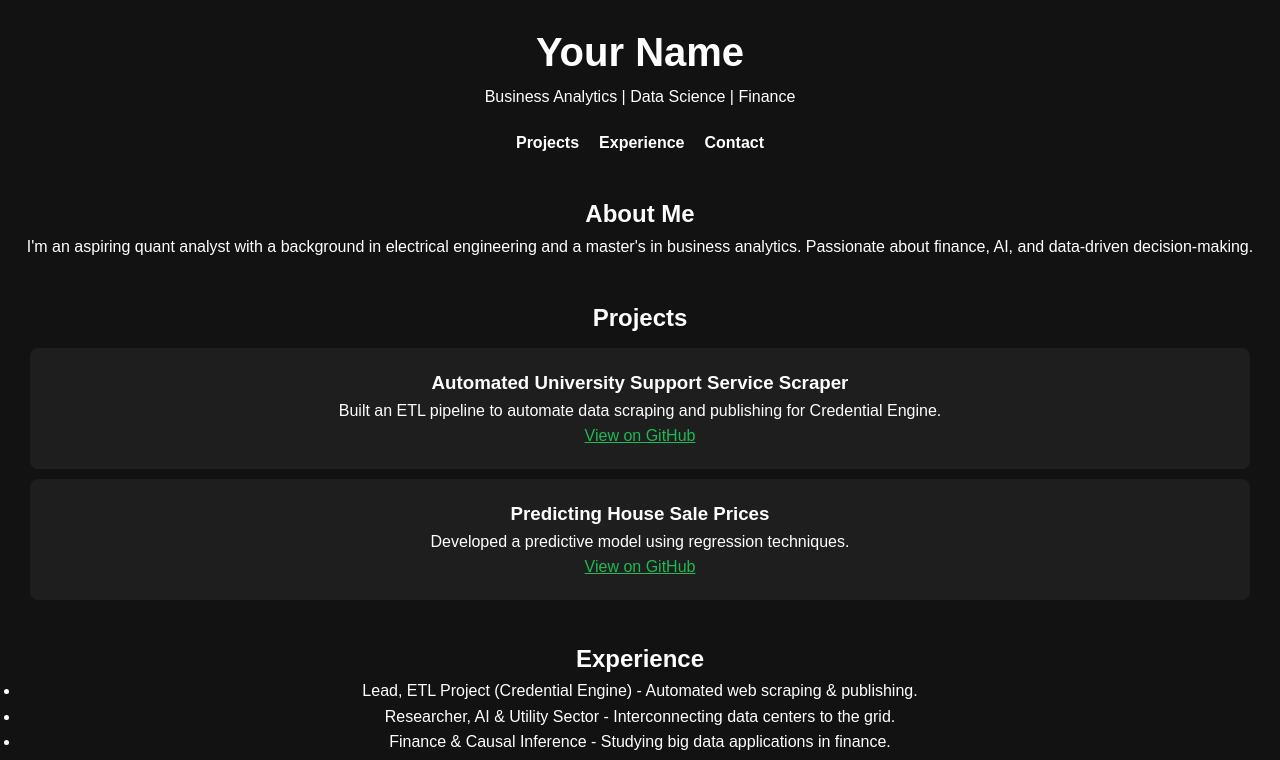
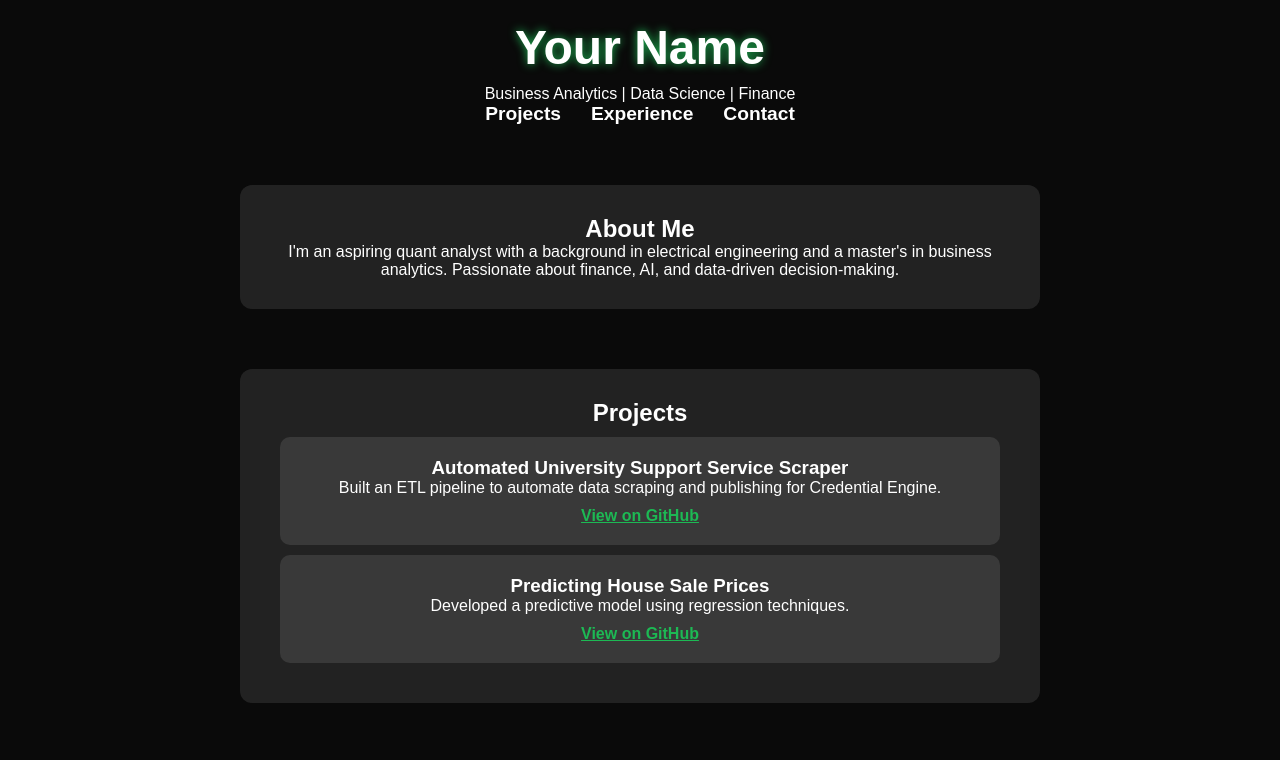
Before and after one commit to udensidev/personal_projects, a plain HTML site: page index.html in a window 1280 px wide. Shown: the top 760 px of the page. Drawn offline with Linux system fonts and the light colour scheme.

Commit message:
Update styles.css

```diff
--- a/styles.css
+++ b/styles.css
@@ -1,27 +1,42 @@
-/* Reset default browser styles */
+/* Reset Styles */
 * {
     margin: 0;
     padding: 0;
     box-sizing: border-box;
+    font-family: 'Arial', sans-serif;
+    scroll-behavior: smooth;
 }
 
-/* General styling */
+/* Dark Theme */
 body {
-    font-family: Arial, sans-serif;
-    background-color: #121212;
-    color: #ffffff;
-    line-height: 1.6;
+    background-color: #0a0a0a;
+    color: #fff;
     text-align: center;
     padding: 20px;
 }
 
-/* Header */
-header {
-    margin-bottom: 20px;
+/* Theme Toggle Button */
+.theme-toggle {
+    position: fixed;
+    top: 10px;
+    right: 20px;
+    background: rgba(255, 255, 255, 0.1);
+    padding: 10px 15px;
+    border-radius: 50%;
+    cursor: pointer;
+    backdrop-filter: blur(10px);
+    transition: 0.3s ease;
 }
 
+.theme-toggle:hover {
+    background: rgba(255, 255, 255, 0.3);
+}
+
+/* Header */
 header h1 {
-    font-size: 2.5em;
+    font-size: 3em;
+    text-shadow: 0px 0px 10px #1db954;
+    margin-bottom: 10px;
 }
 
 /* Navigation */
@@ -29,30 +44,61 @@ nav ul {
     list-style: none;
     display: flex;
     justify-content: center;
-    gap: 20px;
-    margin-bottom: 20px;
+    gap: 30px;
+    margin-bottom: 30px;
 }
 
 nav a {
     text-decoration: none;
-    color: #ffffff;
+    color: #fff;
     font-weight: bold;
+    font-size: 1.2em;
+    transition: 0.3s ease;
 }
 
 nav a:hover {
     color: #1db954;
+    text-shadow: 0px 0px 10px #1db954;
 }
 
 /* Sections */
 section {
-    margin: 40px 0;
+    margin: 60px auto;
+    max-width: 800px;
+    background: rgba(255, 255, 255, 0.1);
+    padding: 30px;
+    border-radius: 12px;
+    backdrop-filter: blur(10px);
+    transition: 0.3s ease;
 }
 
+section:hover {
+    transform: scale(1.02);
+}
+
+/* Projects */
 .project {
-    background-color: #1e1e1e;
+    background-color: rgba(255, 255, 255, 0.1);
     padding: 20px;
-    border-radius: 8px;
+    border-radius: 10px;
     margin: 10px;
+    transition: 0.3s ease-in-out;
+}
+
+.project:hover {
+    transform: translateY(-5px);
+    box-shadow: 0px 0px 20px #1db954;
+}
+
+.project a {
+    display: inline-block;
+    color: #1db954;
+    font-weight: bold;
+    margin-top: 10px;
+}
+
+.project a:hover {
+    text-decoration: underline;
 }
 
 /* Contact */
```
